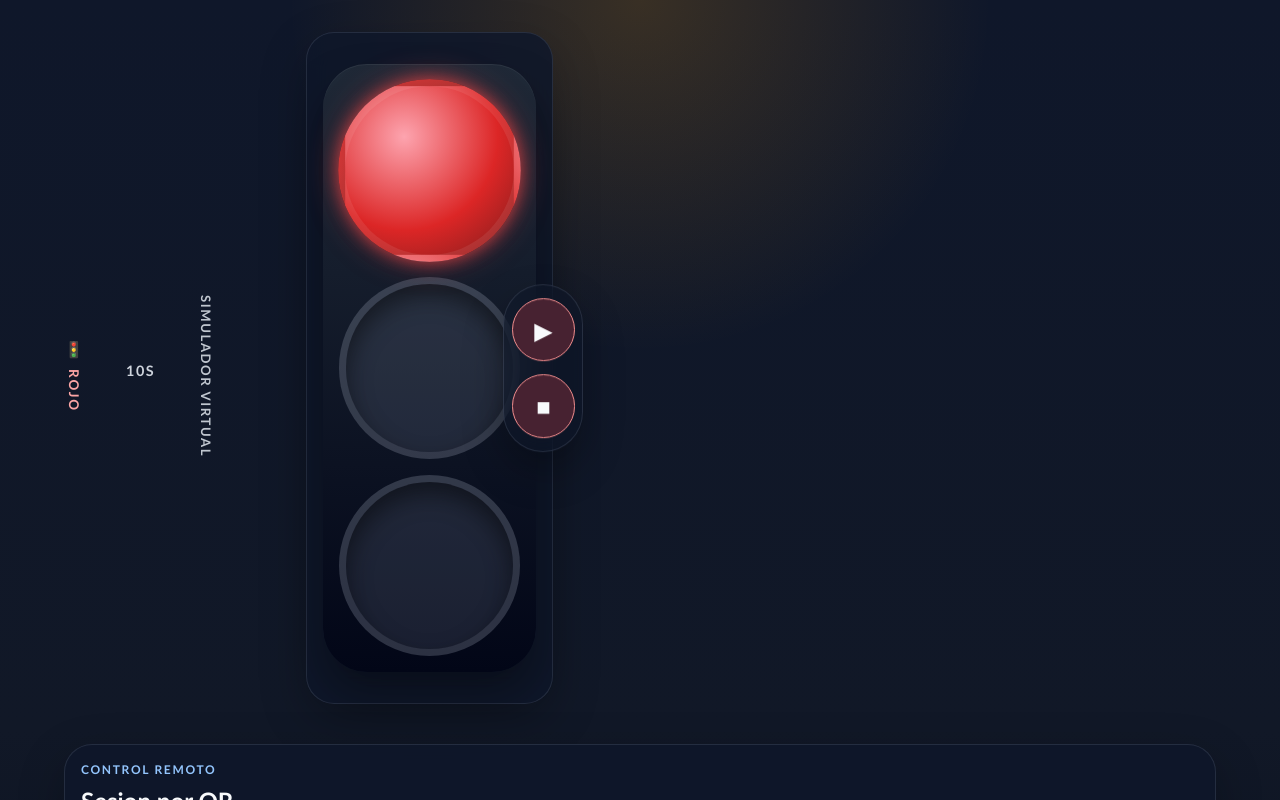
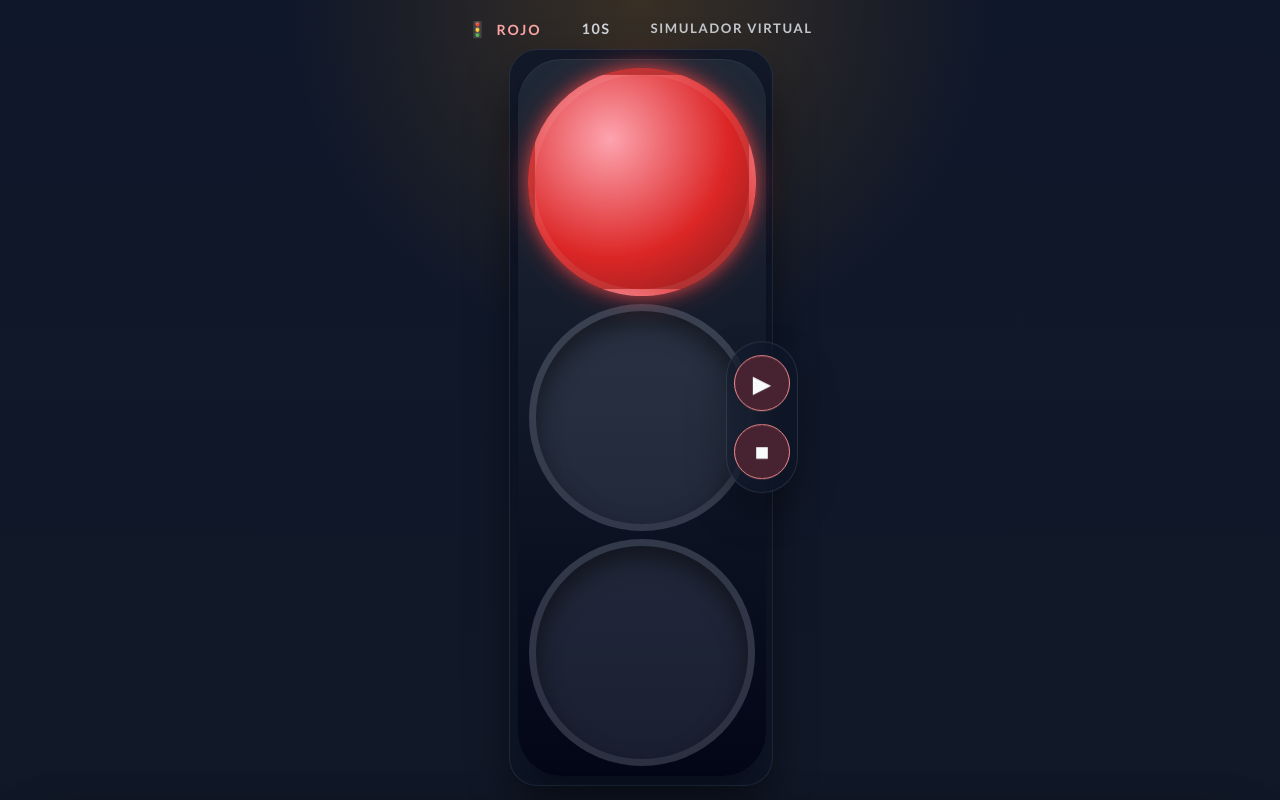
Before and after one commit to carteaga/mimo-traffic-lights, a React (Vite) app: page / in a window 1280 px wide. Shown: the top 800 px of the page. Built offline with nearby package versions, Linux system fonts and the light colour scheme.

Commit message:
feat: make desktop layout fluid like mobile

```diff
--- a/src/App.css
+++ b/src/App.css
@@ -20,8 +20,8 @@
       ) / 3
   );
   --lamp-size-by-width: calc(
-    100vw - (var(--hero-horizontal-padding) * 2) - (var(--traffic-panel-padding) * 2) -
-      (var(--traffic-shell-padding) * 2) - 1rem
+    min(100vw, 100rem) - (var(--hero-horizontal-padding) * 2) -
+      (var(--traffic-panel-padding) * 2) - (var(--traffic-shell-padding) * 2) - 1rem
   );
   --lamp-size: min(var(--lamp-size-by-height), var(--lamp-size-by-width));
   min-height: 100vh;
@@ -46,7 +46,7 @@
 .hero-panel,
 .dashboard,
 .footer {
-  width: min(100%, 74rem);
+  width: 100%;
   margin: 0 auto;
   padding-inline: var(--hero-horizontal-padding);
 }
@@ -506,59 +506,12 @@
 
 @media (min-width: 860px) {
   .app {
-    --hero-header-height: 3rem;
-    --control-rail-width: 5rem;
-    --control-overlay-shift: clamp(-2rem, -3vw, -0.4rem);
-    --traffic-panel-padding: 1rem;
-    --traffic-shell-padding: 1rem;
-    --traffic-gap: 1rem;
-    --lamp-size: min(16rem, calc((100dvh - 16rem) / 3));
-  }
-
-  .hero-panel {
-    min-height: auto;
-    padding-top: 2rem;
-    grid-template-columns: minmax(0, 0.2fr) minmax(19rem, 24rem);
-    grid-template-rows: auto 1fr;
-    align-items: center;
-    gap: 1.5rem;
-    overflow: visible;
-  }
-
-  .hero-kicker {
-    padding-top: 1rem;
-    font-size: 0.84rem;
-    writing-mode: vertical-rl;
-    text-orientation: mixed;
-    justify-self: start;
-  }
-
-  .hero-header {
-    justify-content: center;
-  }
-
-  .hero-title {
-    padding-top: 1rem;
-    writing-mode: vertical-rl;
-    text-orientation: mixed;
-    text-align: left;
-  }
-
-  .dashboard {
-    grid-template-columns: minmax(0, 1fr);
-    align-items: start;
-  }
-
-  .traffic-light-card {
-    width: min(100%, 24rem);
-    min-height: 42rem;
-  }
-
-  .traffic-light-shell {
-    width: calc(var(--lamp-size) + (var(--traffic-shell-padding) * 2));
-  }
-
-  .lamp {
-    width: var(--lamp-size);
+    --hero-horizontal-padding: clamp(1.25rem, 2vw, 2.5rem);
+    --hero-header-height: 2.3rem;
+    --control-rail-width: clamp(4.5rem, 5vw, 5.5rem);
+    --control-overlay-shift: clamp(-1.8rem, -2vw, -0.45rem);
+    --traffic-panel-padding: clamp(0.55rem, 0.9dvh, 1rem);
+    --traffic-shell-padding: clamp(0.65rem, 1dvh, 1rem);
+    --traffic-gap: clamp(0.55rem, 0.9dvh, 1rem);
   }
 }
```
